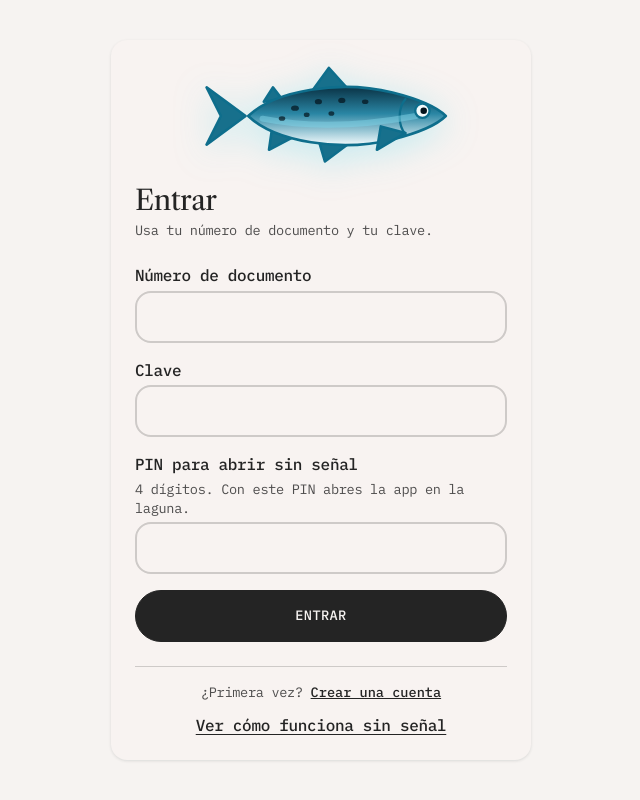
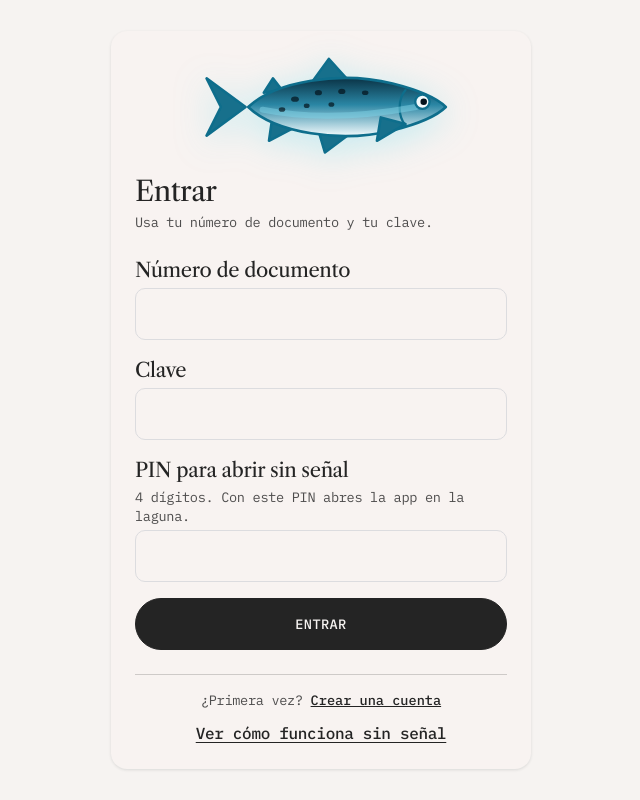
Before and after one commit to Santix19/fronted-offline-first, a React (Vite) app: page / in a window 1280 px wide. Shown: the whole page, without its empty margins (319-959 px from the left). Built offline with nearby package versions, Linux system fonts and the light colour scheme.

Commit message:
Restyle forms with serif labels, 10px fields and pill choices

```diff
--- a/src/styles/forms.css
+++ b/src/styles/forms.css
@@ -11,7 +11,9 @@
 }
 
 .field label {
-  font-weight: 500;
+  /* Editorial labels: serif, sentence case, not a row of tiny uppercase micro-labels */
+  font-family: var(--font-display);
+  font-size: var(--text-lg);
 }
 
 .field .hint {
@@ -23,11 +25,11 @@
 .field select,
 .field textarea {
   min-height: var(--touch);
-  padding: var(--space-2) var(--space-3);
-  border: 2px solid var(--line);
-  border-radius: var(--radius-md);
+  padding: var(--space-2) var(--space-4);
+  border: 1px solid var(--field);
+  border-radius: var(--radius-sm);
   background: var(--surface);
-  font-size: var(--text-lg);
+  font-size: var(--text-md);
 }
 
 .field input:focus,
@@ -67,10 +69,10 @@
   display: flex;
   align-items: center;
   justify-content: center;
-  border: 2px solid var(--line);
-  border-radius: var(--radius-md);
-  background: var(--surface);
-  font-weight: 500;
+  border: 1px solid var(--line);
+  border-radius: var(--radius-pill);
+  background: transparent;
+  font-size: var(--text-sm);
   cursor: pointer;
 }
 
@@ -83,15 +85,15 @@
 }
 
 .choices input:checked + span {
-  color: var(--lake);
+  color: var(--on-lake);
 }
 
 .choices label:has(input:checked) {
   border-color: var(--lake);
-  background: var(--lake-soft);
+  background: var(--lake);
 }
 
 .choices label:has(input:focus-visible) {
-  outline: 3px solid var(--lake);
+  outline: 2px solid var(--focus);
   outline-offset: 2px;
 }
```
